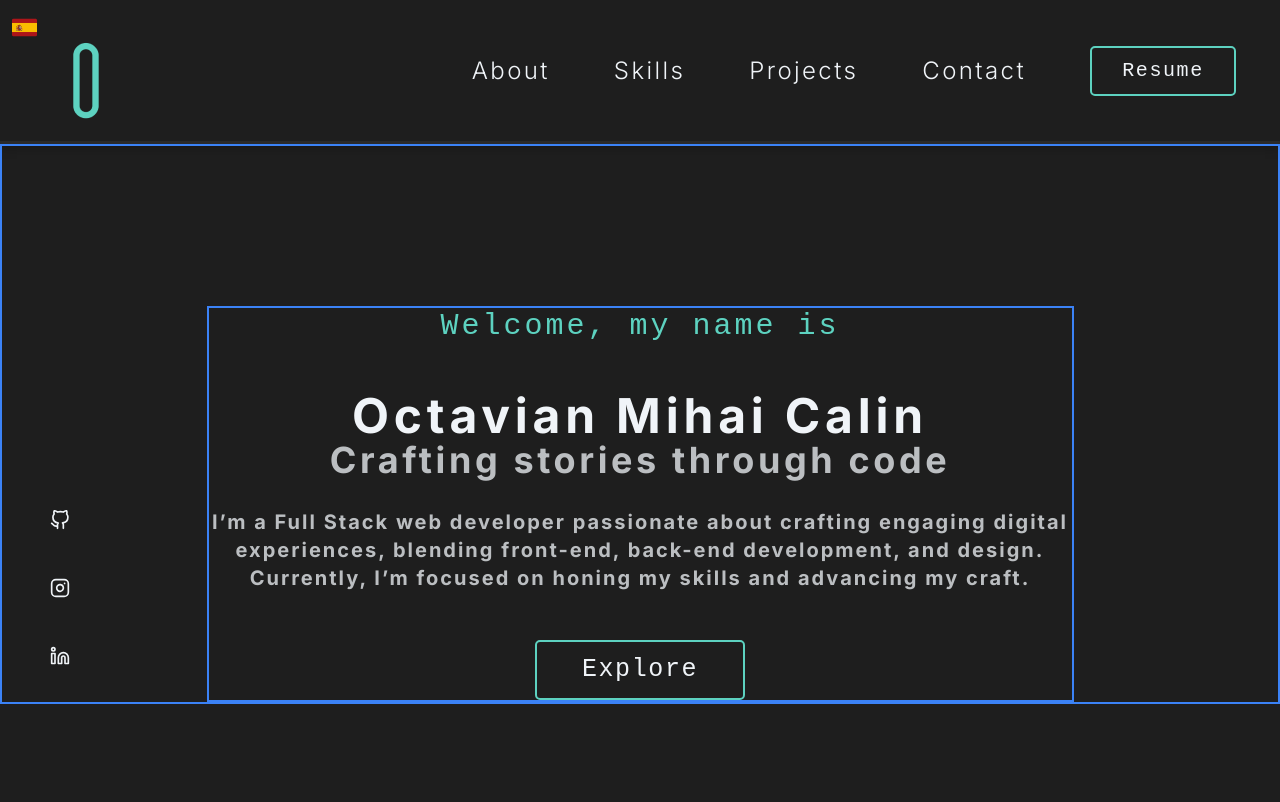
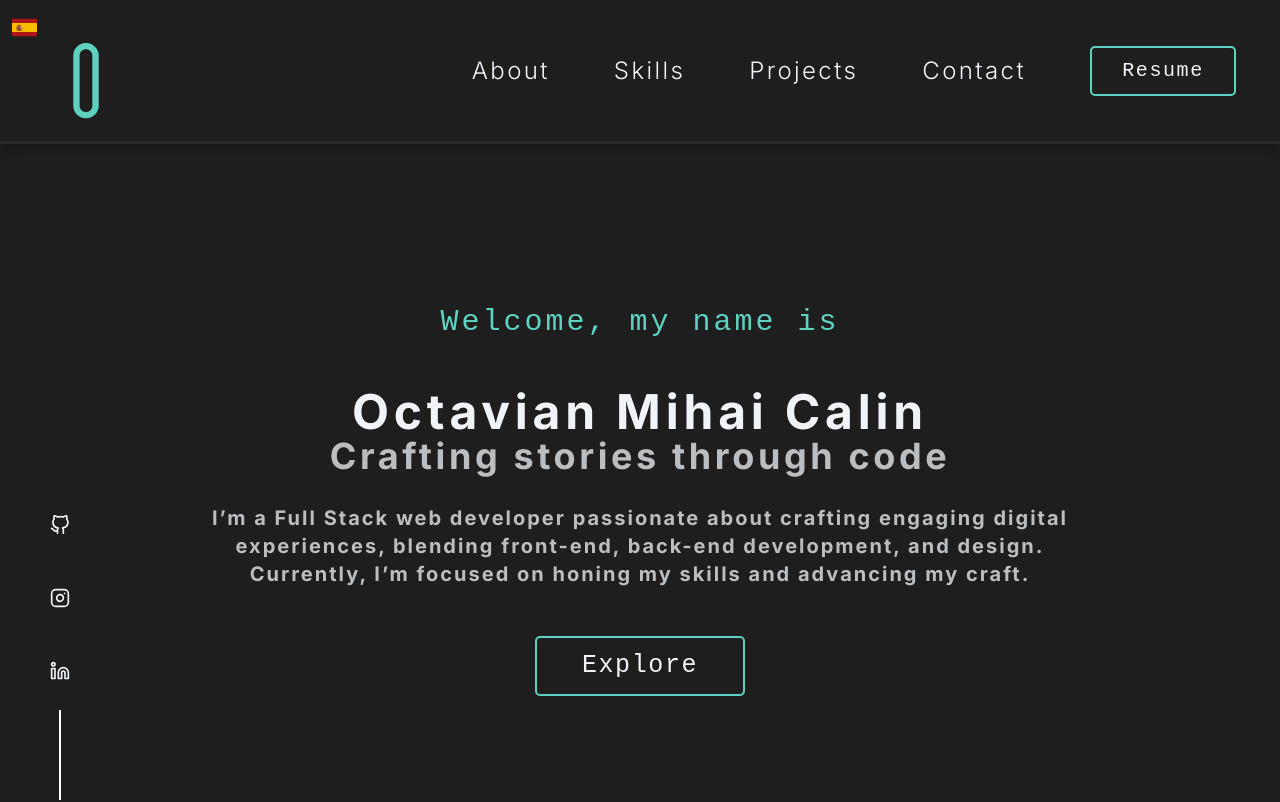
Before and after one commit to Charlatan2k/my-portofolio, a Next.js app in the folder portofolio-project/: page / in a window 1280 px wide. Shown: the top 802 px of the page. Built offline with nearby package versions, Linux system fonts and the light colour scheme; a small style sheet from the web is missing.

Commit message:
feat: Finished home section (pending email side element)

```diff
--- a/portofolio-project/src/app/components/UI/socialElement.tsx
+++ b/portofolio-project/src/app/components/UI/socialElement.tsx
@@ -9,29 +9,28 @@ const StyledSocialList = styled.ul`
   display: flex;
   flex-direction: column;
   align-items: center;
-  margin: 0;
-  padding: 0;
   list-style: none;
+  transition: all 0.1s ease-in-out;
 
   &:after {
     content: '';
     display: block;
-    width: 1px;
+    width: 2px;
     height: 90px;
     margin: 0 auto;
-    background-color: var(--light-slate);
+    background-color: white;
   }
 
   li {
-    &:last-of-type {
-      margin-bottom: 20px;
+    :last-of-type {
+      margin-bottom: 5px;
     }
 
     a {
       padding: 10px;
 
-      &:hover,
-      &:focus {
+      :hover,
+      :focus {
         transform: translateY(-3px);
       }
 
--- a/portofolio-project/src/app/page.tsx
+++ b/portofolio-project/src/app/page.tsx
@@ -36,8 +36,8 @@ export default function Home() {
       </header>
       <Social />
       <main className='flex flex-grow flex-col items-center'>
-        <section className='home-section border-2 border-blue-500 items-center h-full w-full flex-col flex'>
-          <div className='home-text mt-40 border-2 border-blue-500 flex flex-col items-center'>
+        <section className='home-section  items-center h-full w-full flex-col flex'>
+          <div className='home-text mt-40  flex flex-col items-center'>
             <h6 className='font-sf-mono font-medium mb-12 text-3xl text-[var(--primary-blue)]'>
               Welcome, my name is
             </h6>
@@ -59,7 +59,7 @@ export default function Home() {
           </div>
         </section>
 
-        <section className='h-screen border-2 border-green-500 w-full mt-85'></section>
+        <section className='h-screen  w-full mt-85'></section>
       </main>
     </div>
   );
```
